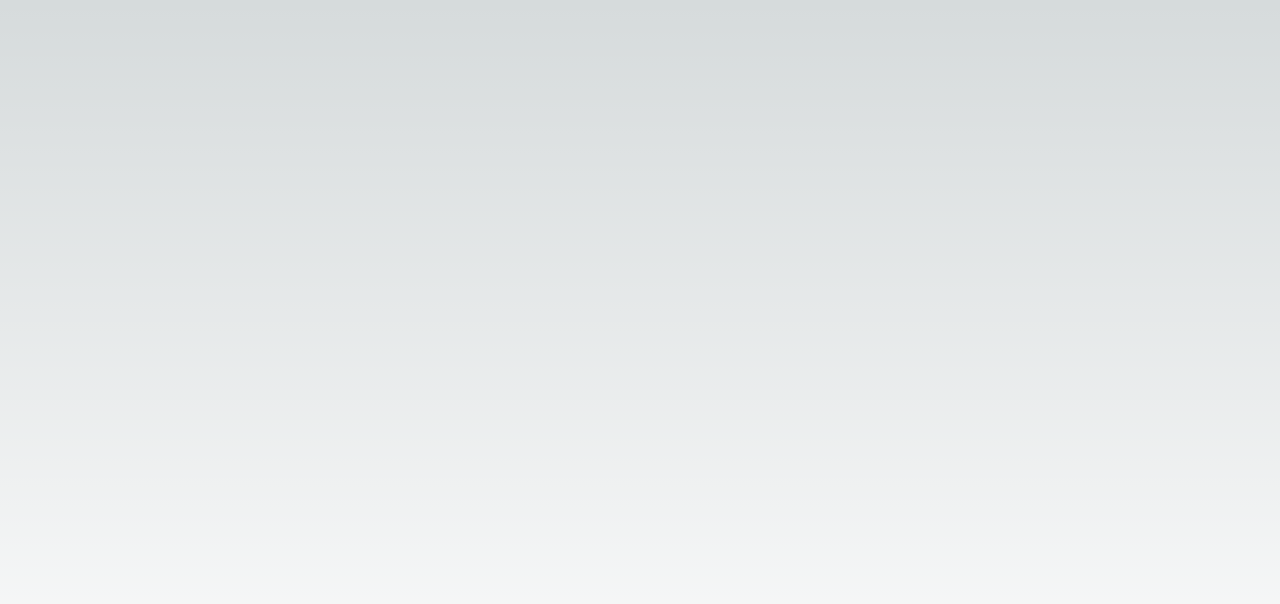
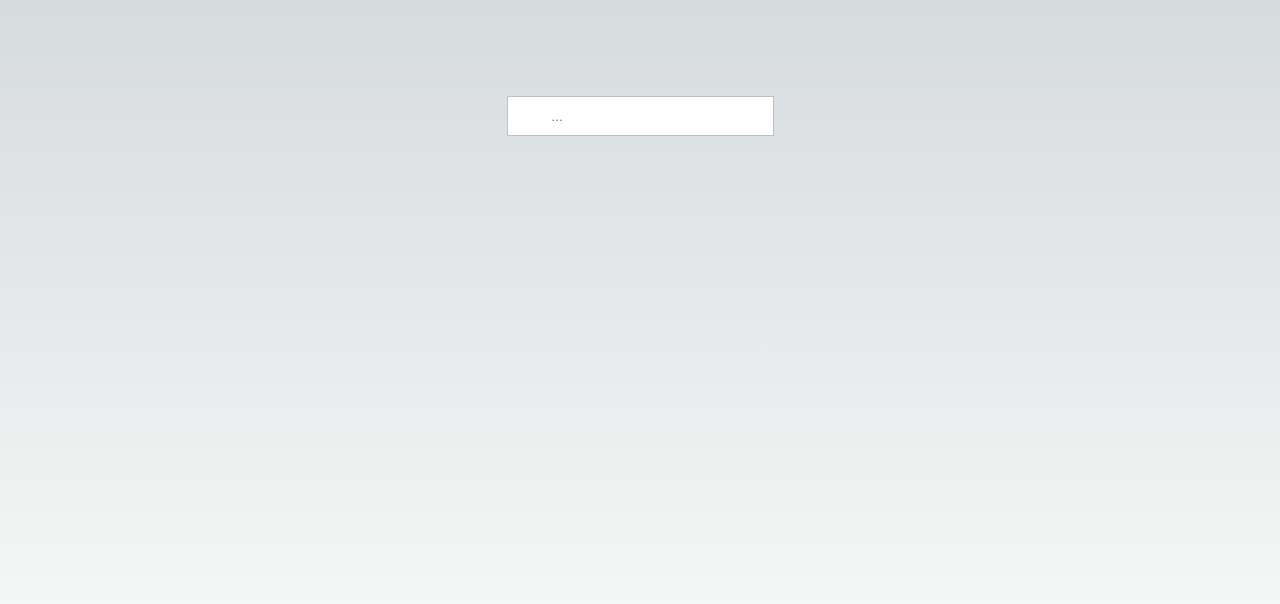
Before and after one commit to tourniquet/nextjs-todo, a Next.js app: page / in a window 1280 px wide. Shown: the top 604 px of the page. Built offline with nearby package versions, Linux system fonts and the light colour scheme.

Commit message:
added NewItem component

```diff
--- /dev/null
+++ b/components/NewItem/NewItem.tsx
@@ -0,0 +1,47 @@
+'use client'
+
+import { FormEvent, useState } from 'react'
+import styled from 'styled-components'
+
+const Input = styled.input.attrs({
+  type: 'text'
+})`
+  border: 1px solid #bdc0ca;
+  display: block;
+  height: 40px;
+  margin: 0 auto;
+  padding: 0 44px;
+`
+
+let nextId = 0
+
+export default function NewItem () {
+  const [todo, setTodo] = useState('') // FIXME: replace todo with something else?
+  const [todos, setTodos] = useState<any[]>([])
+
+  return (
+    <>
+      <Input
+        type='text'
+        placeholder='...'
+        value={todo}
+        onChange={e => setTodo(e.target.value)}
+        onKeyDown={e => {
+          if (e.code === 'Enter' && todo) {
+          setTodos([
+            ...todos,
+            { id: nextId++, name: todo }
+          ])
+          setTodo('')
+          }
+        }}
+      />
+
+      <ul>
+        {todos.map(todo => (
+          <li key={todo.id}>{todo.name}</li>
+        ))}
+      </ul>
+      </>
+  )
+}
--- a/src/app/page.tsx
+++ b/src/app/page.tsx
@@ -1,9 +1,12 @@
 import Image from 'next/image'
 import styles from './page.module.css'
+
+import NewItem from '../../components/NewItem/NewItem'
 
 export default function Home() {
   return (
     <main className={styles.main}>
+      <NewItem />
     </main>
   )
 }
```
